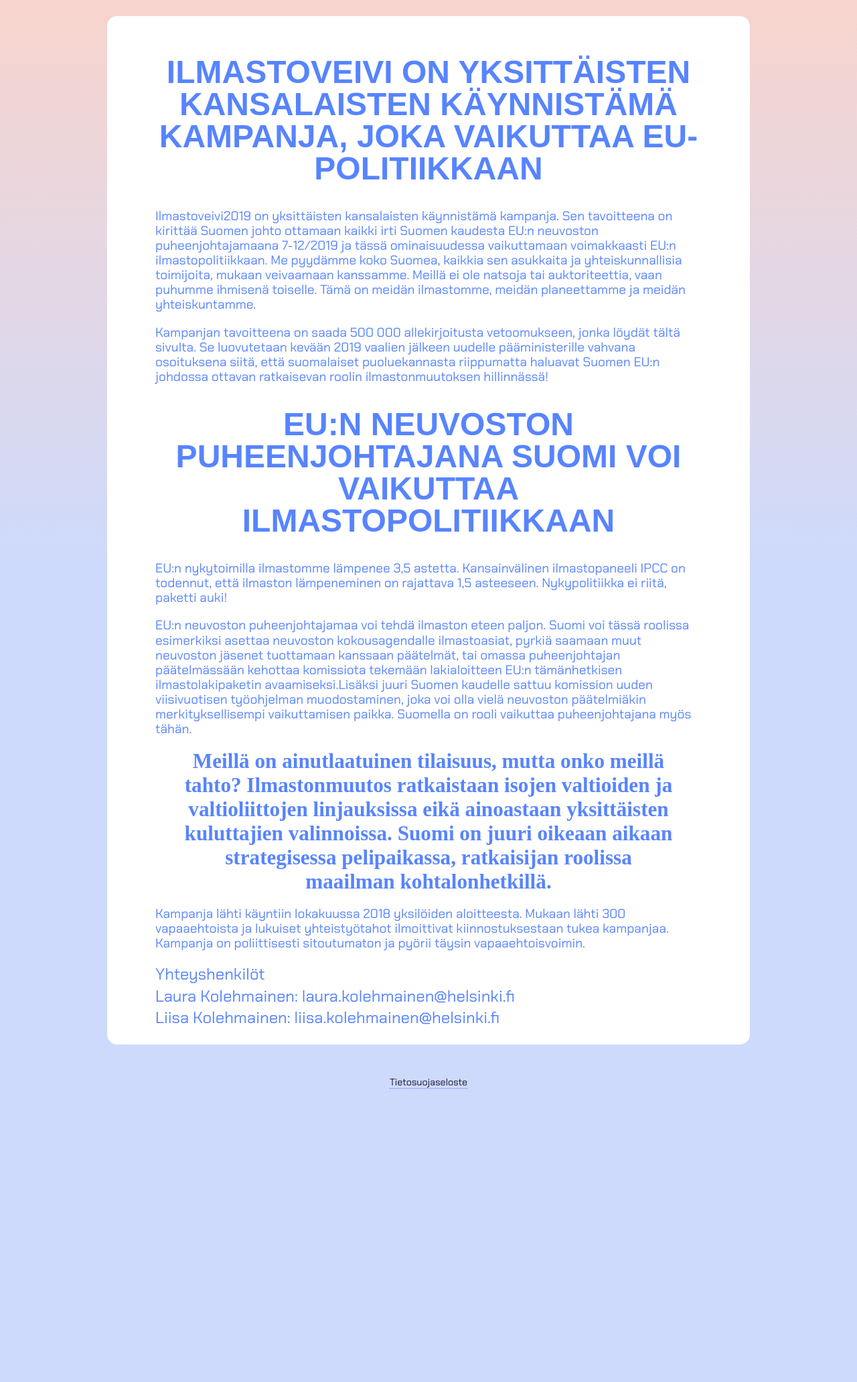
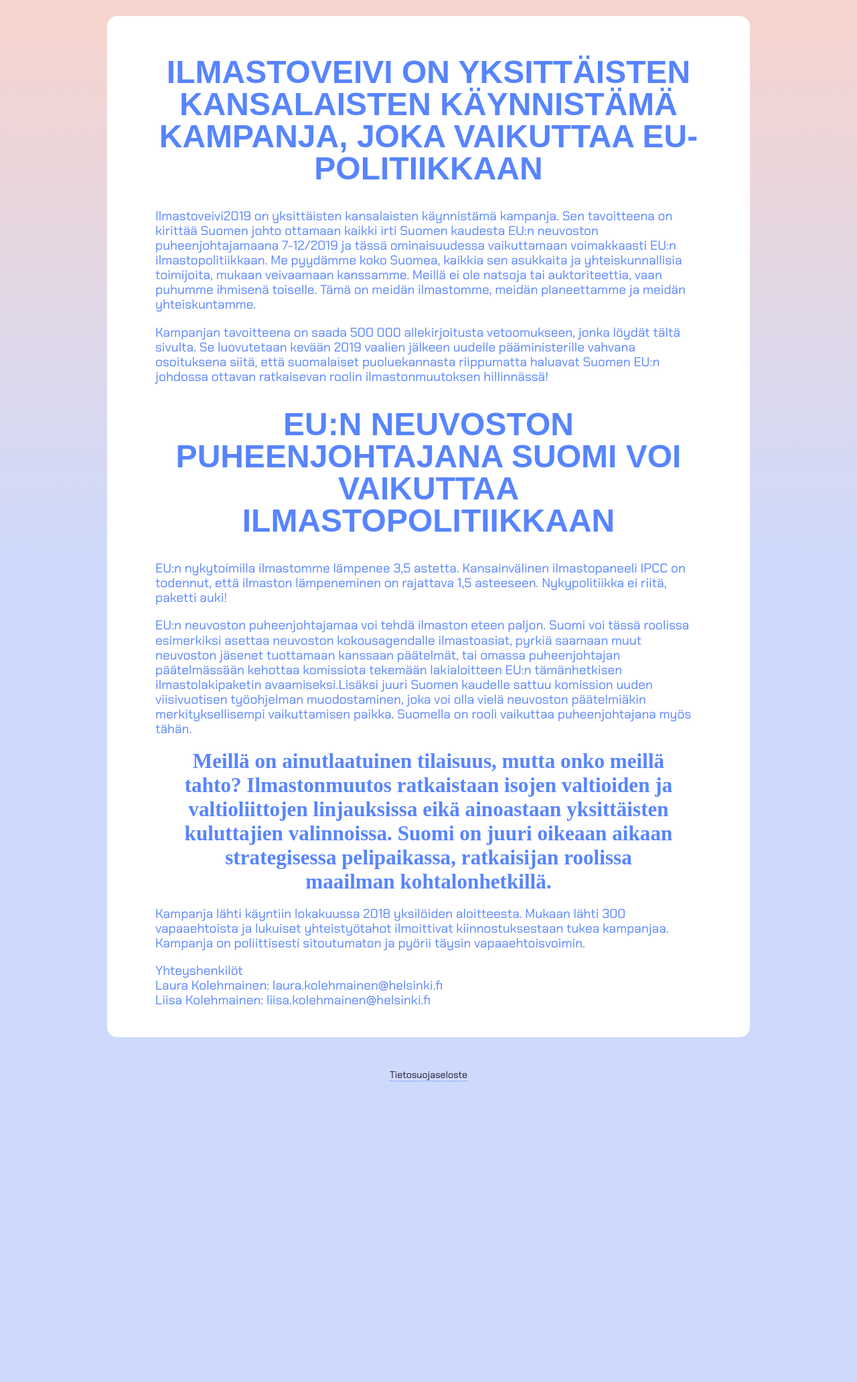
Before and after one commit to ilmastoveivi/ilmastoveivi.github.io, a Jekyll site: the page built from kampanja.md, in a window 1280 px wide. Shown: the whole page at 67% size. Built offline with Jekyll 4.4.1, drawn with Linux system fonts in a browser that asks for light colours; nearby versions of some CDN libraries; some web fonts are replaced; our own code applies the rules of GitHub Pages for plain Markdown files.

Commit message:
Changed contact people layout

```diff
--- a/_layouts/campaign.html
+++ b/_layouts/campaign.html
@@ -4,9 +4,11 @@
             {{content}}
             <p class="intro"> {{page.highlight-text}} </p>
             <p> {{page.campaign-people-text}} </p>
-            <div> {{page.contacts-title-text}} </div>
-            <div> {{page.contact1}} </div>
-            <div> {{page.contact2}} </div>
+            <p>
+              {{page.contacts-title-text}} <br>
+              {{page.contact1}} <br>
+              {{page.contact2}} <br>
+            </p>
         </section>
 
 {% include footer.html %}
```
